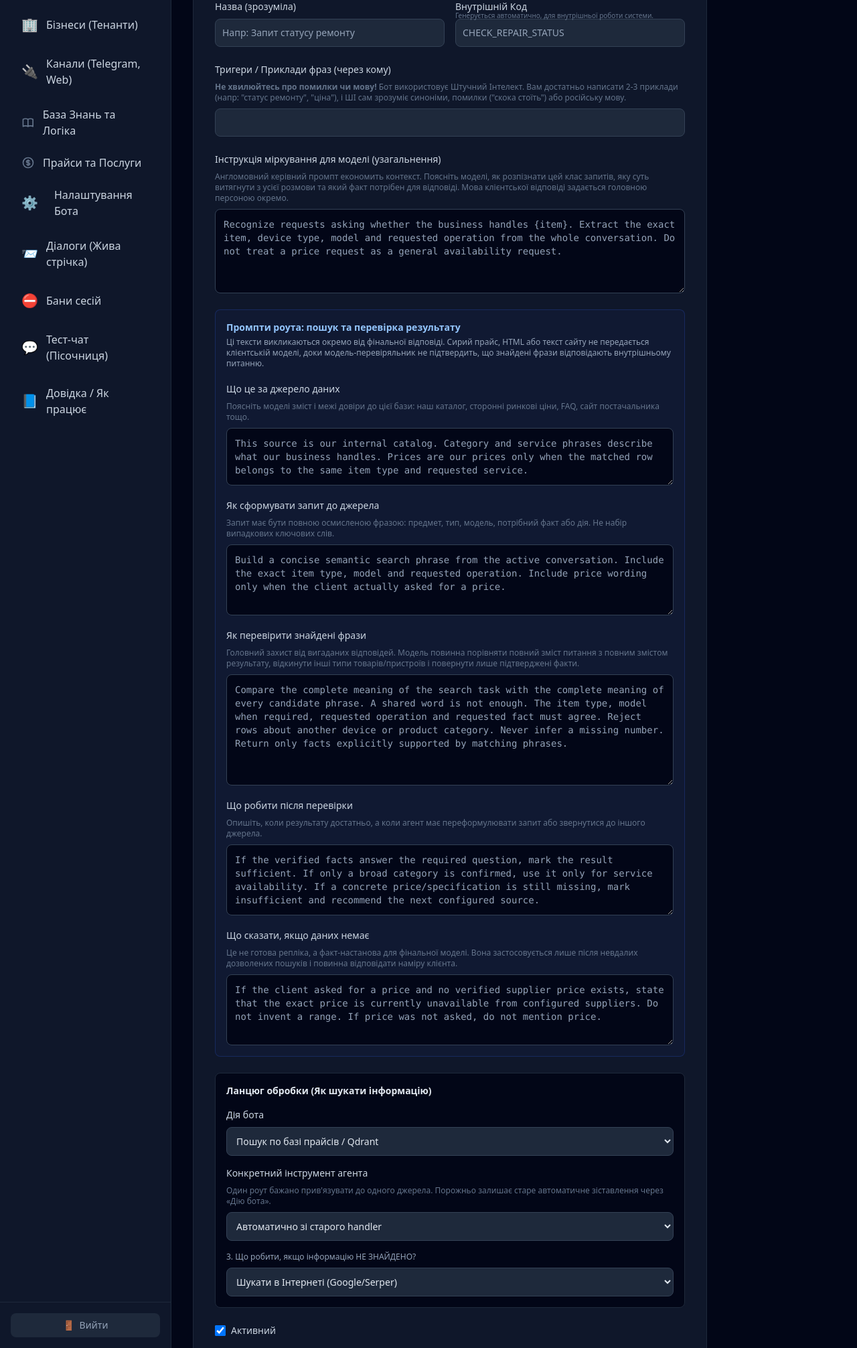
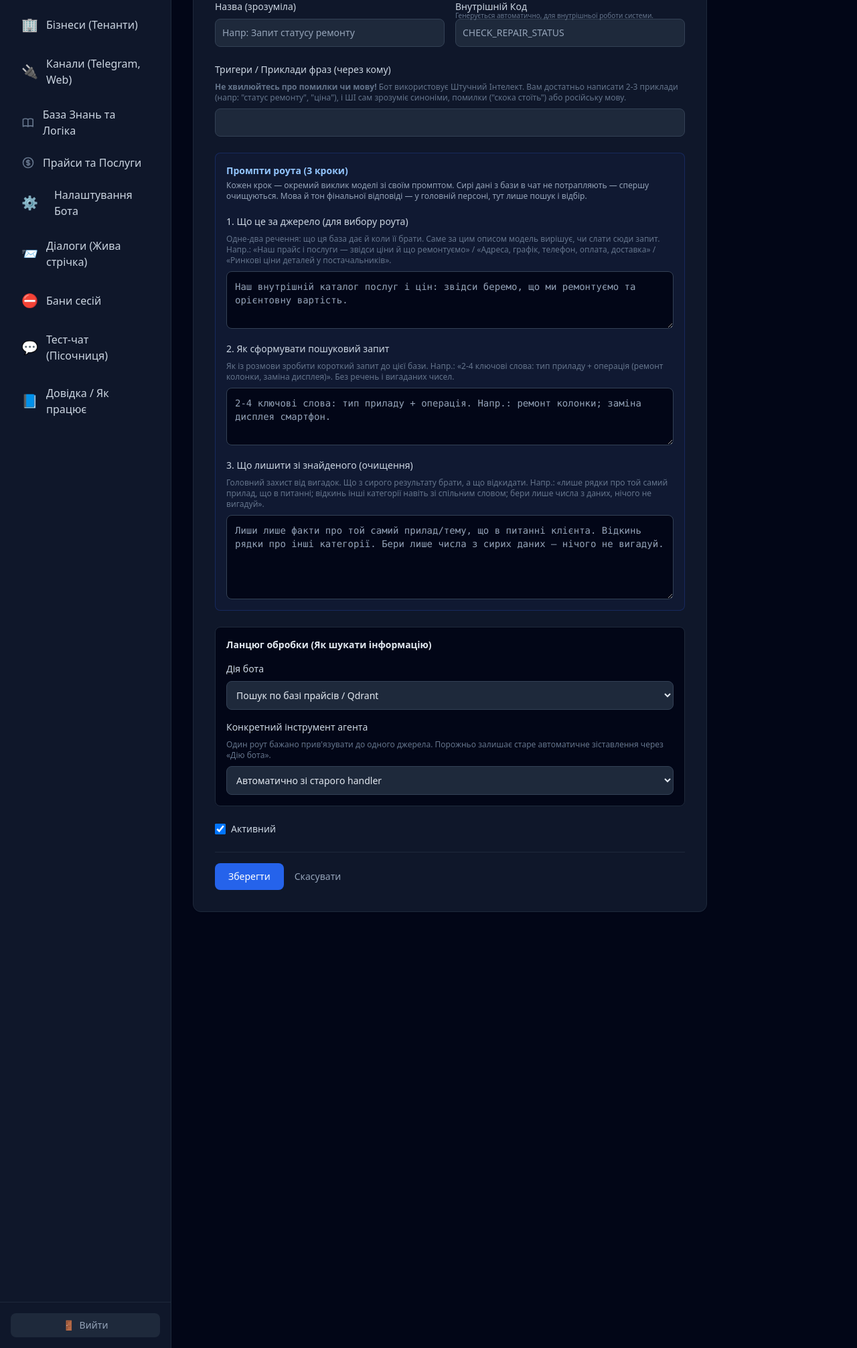
Before and after one commit to Areboot-andrew/ChatBot, a FastAPI app: template chat-gateway/app/admin/templates/knowledge/logic_form.html in a window 1280 px wide. Shown: the part 129-2142 px from the top of the page at 67% size. Run offline with FastAPI, Linux system fonts and the light colour scheme; the template is opened without the code that fills it, so the values that code supplies are empty; parts of the project's set-up code (start-up, migrations or seed data) failed here and were passed over; some libraries are stand-ins or nearby versions.

Commit message:
cleanup: route form shows only lean-used fields (3 steps), drop dead fields
Схема Логіки route editor now matches the lean engine:
- Kept + relabeled to the 3 lean steps with plain UA descriptions: '1. Що це за
  джерело (для вибору)', '2. Як сформувати запит', '3. Що лишити (очищення)',
  plus triggers/tool/url/enabled.
- Removed dead fields the engine never reads: reasoning, next_step_prompt,
  no_result_prompt, fallback_action, target_category. Edit handler also strips
  these legacy keys from existing routes on save. Universal (no hardcode).

Co-Authored-By: Claude Opus 4.8 <noreply@anthropic.com>

```diff
--- a/chat-gateway/app/admin/routes.py
+++ b/chat-gateway/app/admin/routes.py
@@ -1682,17 +1682,13 @@ async def logic_create(
 ):
     if tenant_id:
         patterns = [p.strip() for p in intent_patterns.split(",")] if intent_patterns else []
+        # Only fields the lean engine actually uses are stored.
         meta_data = {
-            "target_category": target_category,
-            "fallback_action": fallback_action,
             "target_url": target_url,
             "tool_name": tool_name.strip(),
-            "reasoning": reasoning.strip(),
             "source_description": source_description.strip(),
             "query_prompt": query_prompt.strip(),
             "result_validation_prompt": result_validation_prompt.strip(),
-            "next_step_prompt": next_step_prompt.strip(),
-            "no_result_prompt": no_result_prompt.strip(),
         }
         logic = KnowledgeType(tenant_id=tenant_id, label=label, code=code, intent_patterns=patterns, handler=handler, enabled=enabled, meta=meta_data)
         db.add(logic)
@@ -1748,16 +1744,14 @@ async def logic_edit(
             logic.handler = handler
             logic.enabled = enabled
             meta_data = logic.meta if logic.meta else {}
-            meta_data["target_category"] = target_category
-            meta_data["fallback_action"] = fallback_action
             meta_data["target_url"] = target_url
             meta_data["tool_name"] = tool_name.strip()
-            meta_data["reasoning"] = reasoning.strip()
             meta_data["source_description"] = source_description.strip()
             meta_data["query_prompt"] = query_prompt.strip()
             meta_data["result_validation_prompt"] = result_validation_prompt.strip()
-            meta_data["next_step_prompt"] = next_step_prompt.strip()
-            meta_data["no_result_prompt"] = no_result_prompt.strip()
+            # drop legacy fields the lean engine never reads
+            for _dead in ("reasoning", "next_step_prompt", "no_result_prompt", "fallback_action", "target_category"):
+                meta_data.pop(_dead, None)
             logic.meta = meta_data
 
             from sqlalchemy.orm.attributes import flag_modified
--- a/chat-gateway/app/admin/templates/knowledge/logic_form.html
+++ b/chat-gateway/app/admin/templates/knowledge/logic_form.html
@@ -25,46 +25,28 @@
             <input type="text" name="intent_patterns" id="intent_patterns" value="{{ logic.intent_patterns|join(', ') if logic and logic.intent_patterns else '' }}" class="bg-gray-800 border border-gray-700 text-gray-200 sm:text-sm rounded-lg focus:ring-blue-500 focus:border-blue-500 block w-full p-2.5" required>
         </div>
 
-        <div>
-            <label for="reasoning" class="block mb-2 text-sm font-medium text-gray-300">Інструкція міркування для моделі (узагальнення)</label>
-            <p class="text-xs text-gray-500 mb-2">Англомовний керівний промпт економить контекст. Поясніть моделі, як розпізнати цей клас запитів, яку суть витягнути з усієї розмови та який факт потрібен для відповіді. Мова клієнтської відповіді задається головною персоною окремо.</p>
-            <textarea name="reasoning" id="reasoning" rows="5" class="font-mono text-sm bg-gray-950 border border-gray-700 text-gray-300 rounded-lg focus:ring-blue-500 focus:border-blue-500 block w-full p-3" placeholder="Recognize requests asking whether the business handles {item}. Extract the exact item, device type, model and requested operation from the whole conversation. Do not treat a price request as a general availability request.">{{ logic.meta.get('reasoning', '') if logic and logic.meta else '' }}</textarea>
-        </div>
-
         <div class="p-4 bg-blue-950/20 border border-blue-900/50 rounded-lg space-y-5">
             <div>
-                <h4 class="text-sm font-semibold text-blue-300">Промпти роута: пошук та перевірка результату</h4>
-                <p class="mt-1 text-xs text-gray-400">Ці тексти викликаються окремо від фінальної відповіді. Сирий прайс, HTML або текст сайту не передається клієнтській моделі, доки модель-перевіряльник не підтвердить, що знайдені фрази відповідають внутрішньому питанню.</p>
+                <h4 class="text-sm font-semibold text-blue-300">Промпти роута (3 кроки)</h4>
+                <p class="mt-1 text-xs text-gray-400">Кожен крок — окремий виклик моделі зі своїм промптом. Сирі дані з бази в чат не потрапляють — спершу очищуються. Мова й тон фінальної відповіді — у головній персоні, тут лише пошук і відбір.</p>
             </div>
 
             <div>
-                <label for="source_description" class="block mb-2 text-sm font-medium text-gray-300">Що це за джерело даних</label>
-                <p class="text-xs text-gray-500 mb-2">Поясніть моделі зміст і межі довіри до цієї бази: наш каталог, сторонні ринкові ціни, FAQ, сайт постачальника тощо.</p>
-                <textarea name="source_description" id="source_description" rows="3" class="font-mono text-sm bg-gray-950 border border-gray-700 text-gray-300 rounded-lg block w-full p-3" placeholder="This source is our internal catalog. Category and service phrases describe what our business handles. Prices are our prices only when the matched row belongs to the same item type and requested service.">{{ logic.meta.get('source_description', '') if logic and logic.meta else '' }}</textarea>
+                <label for="source_description" class="block mb-2 text-sm font-medium text-gray-300">1. Що це за джерело (для вибору роута)</label>
+                <p class="text-xs text-gray-500 mb-2">Одне-два речення: що ця база дає й коли її брати. Саме за цим описом модель вирішує, чи слати сюди запит. Напр.: «Наш прайс і послуги — звідси ціни й що ремонтуємо» / «Адреса, графік, телефон, оплата, доставка» / «Ринкові ціни деталей у постачальників».</p>
+                <textarea name="source_description" id="source_description" rows="3" class="font-mono text-sm bg-gray-950 border border-gray-700 text-gray-300 rounded-lg block w-full p-3" placeholder="Наш внутрішній каталог послуг і цін: звідси беремо, що ми ремонтуємо та орієнтовну вартість.">{{ logic.meta.get('source_description', '') if logic and logic.meta else '' }}</textarea>
             </div>
 
             <div>
-                <label for="query_prompt" class="block mb-2 text-sm font-medium text-gray-300">Як сформувати запит до джерела</label>
-                <p class="text-xs text-gray-500 mb-2">Запит має бути повною осмисленою фразою: предмет, тип, модель, потрібний факт або дія. Не набір випадкових ключових слів.</p>
-                <textarea name="query_prompt" id="query_prompt" rows="4" class="font-mono text-sm bg-gray-950 border border-gray-700 text-gray-300 rounded-lg block w-full p-3" placeholder="Build a concise semantic search phrase from the active conversation. Include the exact item type, model and requested operation. Include price wording only when the client actually asked for a price.">{{ logic.meta.get('query_prompt', '') if logic and logic.meta else '' }}</textarea>
+                <label for="query_prompt" class="block mb-2 text-sm font-medium text-gray-300">2. Як сформувати пошуковий запит</label>
+                <p class="text-xs text-gray-500 mb-2">Як із розмови зробити короткий запит до цієї бази. Напр.: «2-4 ключові слова: тип приладу + операція (ремонт колонки, заміна дисплея)». Без речень і вигаданих чисел.</p>
+                <textarea name="query_prompt" id="query_prompt" rows="3" class="font-mono text-sm bg-gray-950 border border-gray-700 text-gray-300 rounded-lg block w-full p-3" placeholder="2-4 ключові слова: тип приладу + операція. Напр.: ремонт колонки; заміна дисплея смартфон.">{{ logic.meta.get('query_prompt', '') if logic and logic.meta else '' }}</textarea>
             </div>
 
             <div>
-                <label for="result_validation_prompt" class="block mb-2 text-sm font-medium text-gray-300">Як перевірити знайдені фрази</label>
-                <p class="text-xs text-gray-500 mb-2">Головний захист від вигаданих відповідей. Модель повинна порівняти повний зміст питання з повним змістом результату, відкинути інші типи товарів/пристроїв і повернути лише підтверджені факти.</p>
-                <textarea name="result_validation_prompt" id="result_validation_prompt" rows="7" class="font-mono text-sm bg-gray-950 border border-gray-700 text-gray-300 rounded-lg block w-full p-3" placeholder="Compare the complete meaning of the search task with the complete meaning of every candidate phrase. A shared word is not enough. The item type, model when required, requested operation and requested fact must agree. Reject rows about another device or product category. Never infer a missing number. Return only facts explicitly supported by matching phrases.">{{ logic.meta.get('result_validation_prompt', '') if logic and logic.meta else '' }}</textarea>
-            </div>
-
-            <div>
-                <label for="next_step_prompt" class="block mb-2 text-sm font-medium text-gray-300">Що робити після перевірки</label>
-                <p class="text-xs text-gray-500 mb-2">Опишіть, коли результату достатньо, а коли агент має переформулювати запит або звернутися до іншого джерела.</p>
-                <textarea name="next_step_prompt" id="next_step_prompt" rows="4" class="font-mono text-sm bg-gray-950 border border-gray-700 text-gray-300 rounded-lg block w-full p-3" placeholder="If the verified facts answer the required question, mark the result sufficient. If only a broad category is confirmed, use it only for service availability. If a concrete price/specification is still missing, mark insufficient and recommend the next configured source.">{{ logic.meta.get('next_step_prompt', '') if logic and logic.meta else '' }}</textarea>
-            </div>
-
-            <div>
-                <label for="no_result_prompt" class="block mb-2 text-sm font-medium text-gray-300">Що сказати, якщо даних немає</label>
-                <p class="text-xs text-gray-500 mb-2">Це не готова репліка, а факт-настанова для фінальної моделі. Вона застосовується лише після невдалих дозволених пошуків і повинна відповідати наміру клієнта.</p>
-                <textarea name="no_result_prompt" id="no_result_prompt" rows="4" class="font-mono text-sm bg-gray-950 border border-gray-700 text-gray-300 rounded-lg block w-full p-3" placeholder="If the client asked for a price and no verified supplier price exists, state that the exact price is currently unavailable from configured suppliers. Do not invent a range. If price was not asked, do not mention price.">{{ logic.meta.get('no_result_prompt', '') if logic and logic.meta else '' }}</textarea>
+                <label for="result_validation_prompt" class="block mb-2 text-sm font-medium text-gray-300">3. Що лишити зі знайденого (очищення)</label>
+                <p class="text-xs text-gray-500 mb-2">Головний захист від вигадок. Що з сирого результату брати, а що відкидати. Напр.: «лише рядки про той самий прилад, що в питанні; відкинь інші категорії навіть зі спільним словом; бери лише числа з даних, нічого не вигадуй».</p>
+                <textarea name="result_validation_prompt" id="result_validation_prompt" rows="5" class="font-mono text-sm bg-gray-950 border border-gray-700 text-gray-300 rounded-lg block w-full p-3" placeholder="Лиши лише факти про той самий прилад/тему, що в питанні клієнта. Відкинь рядки про інші категорії. Бери лише числа з сирих даних — нічого не вигадуй.">{{ logic.meta.get('result_validation_prompt', '') if logic and logic.meta else '' }}</textarea>
             </div>
         </div>
 
@@ -107,15 +89,6 @@
 
             <div class="hidden">
                 <input type="text" name="target_category" id="target_category" value="{{ logic.meta.get('target_category', '') if logic and logic.meta else '' }}">
-            </div>
-
-            <div>
-                <label for="fallback_action" class="block mb-2 text-xs font-medium text-gray-400">3. Що робити, якщо інформацію НЕ ЗНАЙДЕНО?</label>
-                <select name="fallback_action" id="fallback_action" class="bg-gray-800 border border-gray-700 text-gray-200 text-sm rounded-lg focus:ring-blue-500 focus:border-blue-500 block w-full p-2.5">
-                    <option value="google" {% if logic and logic.meta and logic.meta.get('fallback_action') == 'google' %}selected{% endif %}>Шукати в Інтернеті (Google/Serper)</option>
-                    <option value="escalate" {% if logic and logic.meta and logic.meta.get('fallback_action') == 'escalate' %}selected{% endif %}>Запустити Політику Ескалації (Кликати менеджера)</option>
-                    <option value="decline" {% if logic and logic.meta and logic.meta.get('fallback_action') == 'decline' %}selected{% endif %}>Просто відмовити ("На жаль, не знайшов")</option>
-                </select>
             </div>
         </div>
 
```
